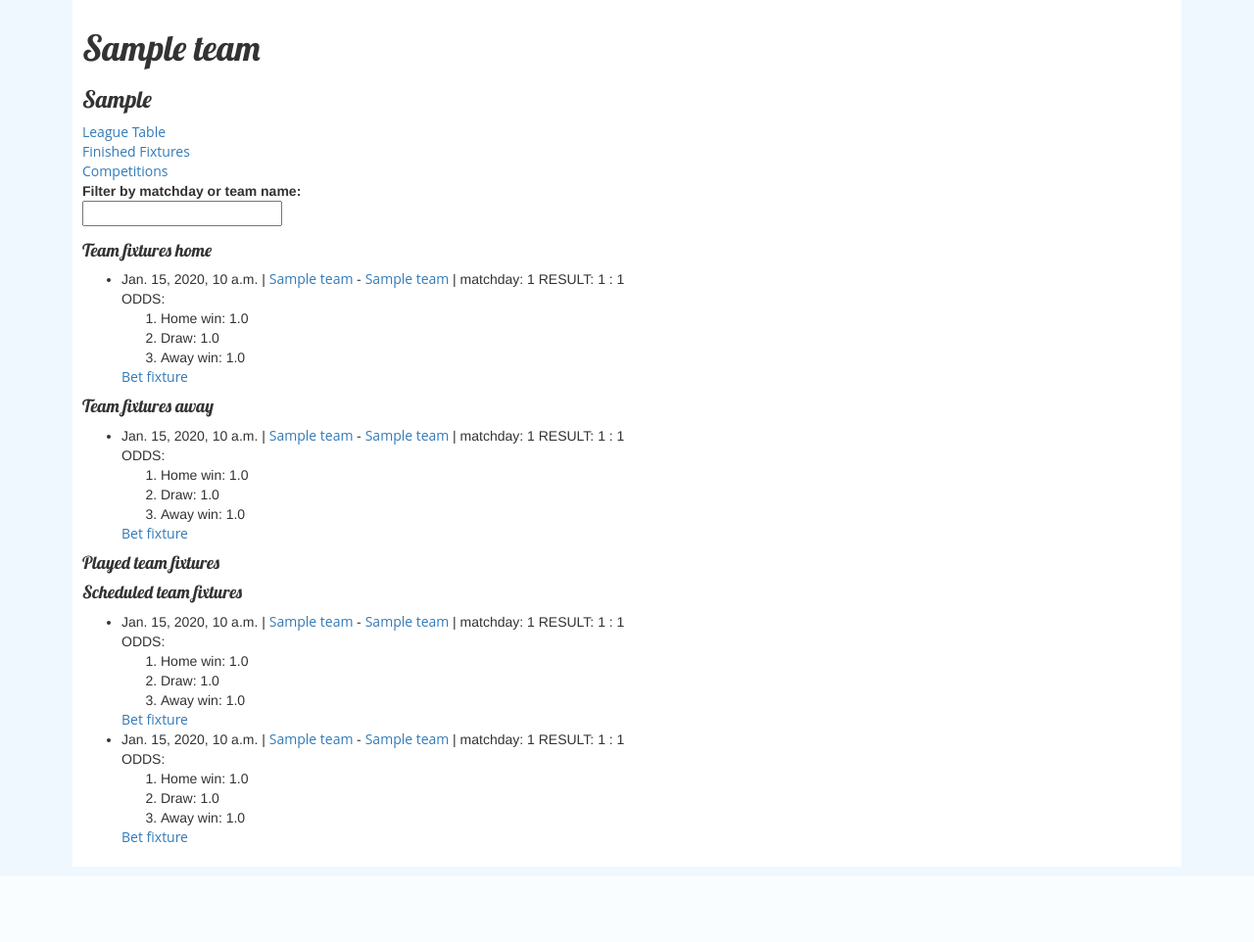
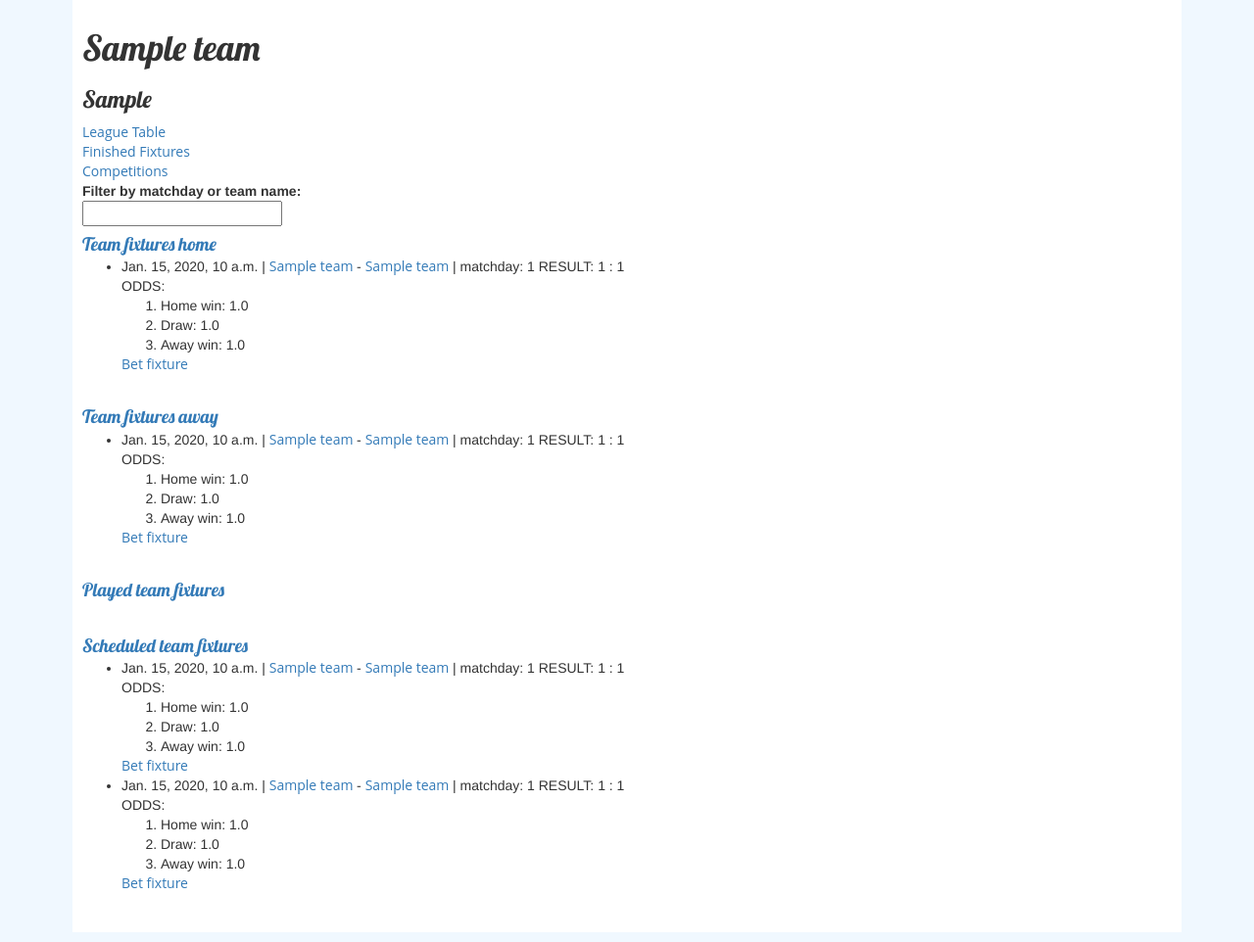
Before and after one commit to psawicki5/Django-NewBet-App, a Django app: page /show_team/1 in a window 1280 px wide. Shown: the part 192-1154 px from the top of the page at 98% size. Before the commit the page ends 1052 px from the top, so only its background shows below. Run offline with Django 3.2, Linux system fonts and the light colour scheme; tables that the repository leaves empty hold one stand-in row (values such as "Sample post"); some libraries are stand-ins or nearby versions.

Commit message:
change fixtures names to hyperlinks

```diff
--- a/NewBet/betapp/templates/show_team.html
+++ b/NewBet/betapp/templates/show_team.html
@@ -9,24 +9,24 @@
 
 {% include "links.html" %}
 {% include "fixtures_filter.html" %}
-<h4><span class="fixtures-description">Team fixtures home</span></h4>
-<div id="team-fixtures-home">
+<a class="fixtures-description" href="">Team fixtures home</a>
+<div>
     {% include "list_fixtures.html" with fixtures=team_fixtures_home %}
 </div>
-
-
-<h4><span class="fixtures-description">Team fixtures away<span></h4>
-<div id="team-fixtures-home">
+<br>
+<a class="fixtures-description" href="">Team fixtures away</a>
+<div>
     {% include "list_fixtures.html" with fixtures=team_fixtures_away %}
 </div>
-
-<h4><span class="fixtures-description">Played team fixtures<span></h4>
-<div id="team-fixtures-played">
+<br>
+<a class="fixtures-description" href="">Played team fixtures</a>
+<div>
     {% include "list_fixtures.html" with fixtures=played_fixtures %}
 </div>
-
-<h4><span class="fixtures-description">Scheduled team fixtures<span></h4>
-<div id="team-fixtures-scheduled">
+<br>
+<a class="fixtures-description" href="">Scheduled team fixtures</a>
+<div>
     {% include "list_fixtures.html" with fixtures=scheduled_fixtures %}
 </div>
+<br>
 {% endblock %}
--- a/NewBet/static/betapp/css/betapp.css
+++ b/NewBet/static/betapp/css/betapp.css
@@ -59,5 +59,10 @@
 
 td, th {
     text-align:center;
-    padding: 4px;
+
 }
+
+a.fixtures-description {
+    font-family: 'Lobster', cursive;
+    font-size: 14pt;
+}
--- a/NewBet/static/betapp/js/show-fixtures.js
+++ b/NewBet/static/betapp/js/show-fixtures.js
@@ -1,8 +1,9 @@
 $(document).ready(function () {
-    var fixtures_spans = $('.fixtures-description')
-    $(fixtures_spans).each(function(){
-        $(this).click(function(){
-            $(this).parent().next().toggle()
+    var fixture_a = $('.fixtures-description');
+    $(fixture_a).each(function(){
+        $(this).click(function(event){
+            event.preventDefault();
+            $(this).next().toggle();
         })
     })
 });
```
